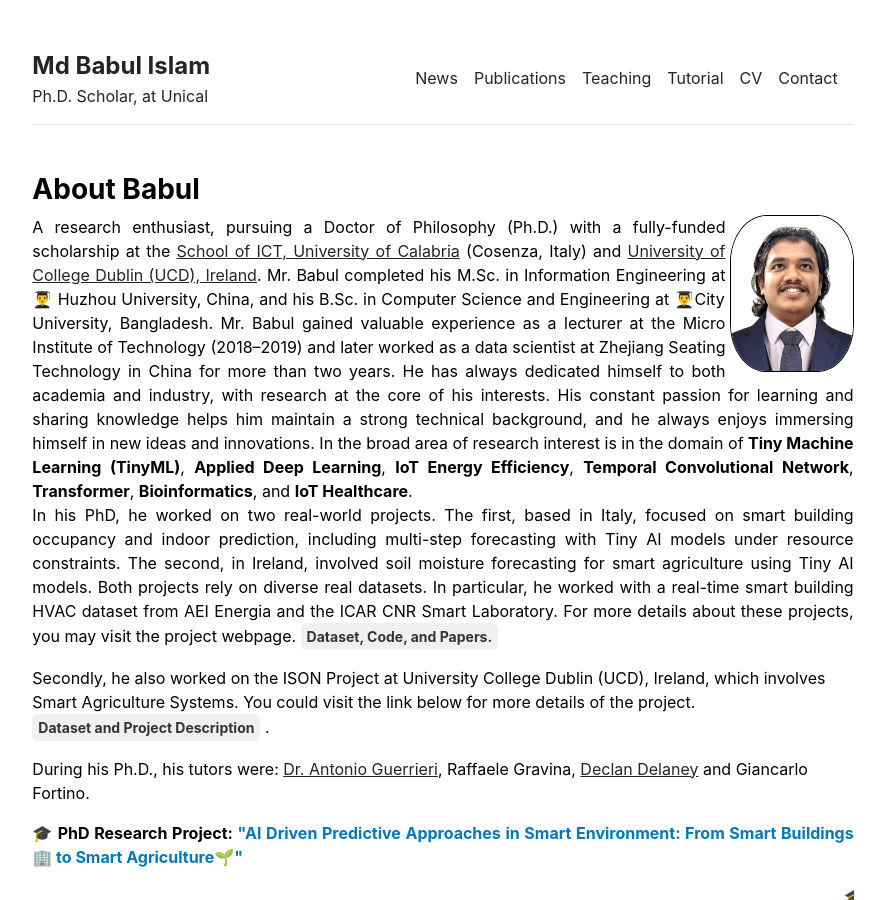
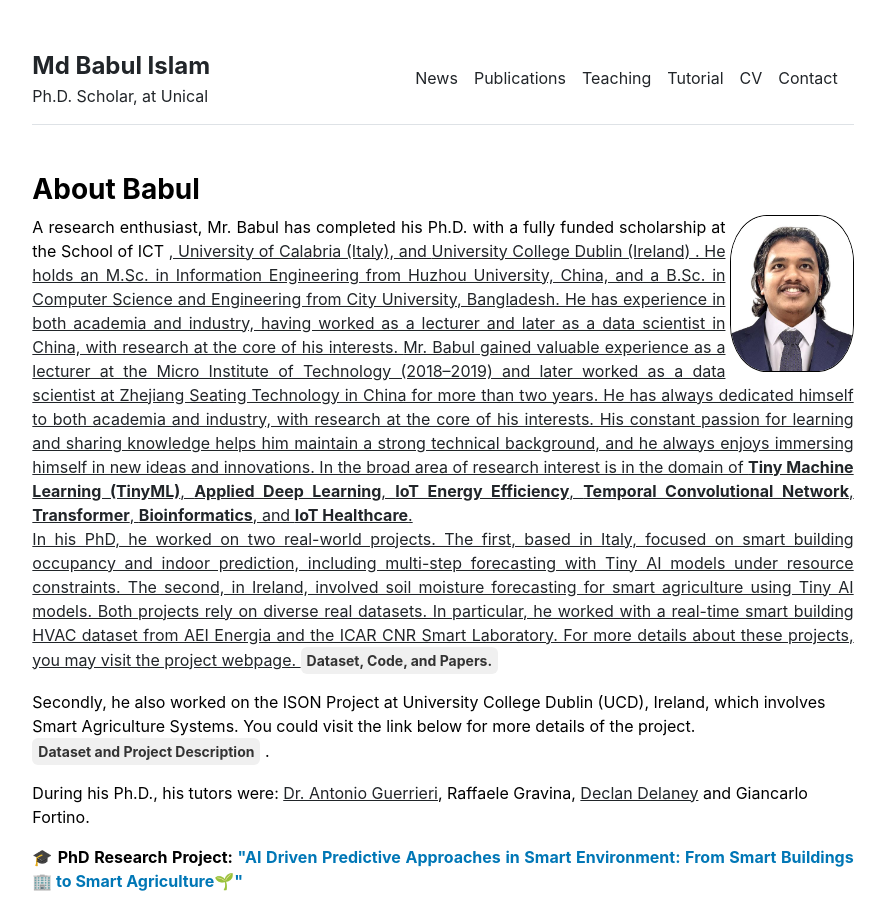
Before and after one commit to babulcseian/babulcseian.github.io, a Jekyll site: the page built from index.md, in a window 1280 px wide and 900 px high. Shown: the whole window, without its empty margins (197-1082 px from the left). Built offline with Jekyll 4.4.1, drawn with Linux system fonts in a browser that asks for light colours; a style sheet for code colours, icons or effects is not loaded.

Commit message:
Update home.html

```diff
--- a/_layouts/home.html
+++ b/_layouts/home.html
@@ -8,10 +8,14 @@ layout: default
 
 <img src="{{ site.github.url }}/assets/img/Md Babul Islam - 2 .jpeg" alt="Home" width="15%"  title="MSc Graduation" style="float:right; margin-left:5px; margin-bottom:1px; border: solid black 1px; padding=2px; border-radius: 30%">
 
-<p align="justify"> A research enthusiast, pursuing a Doctor of Philosophy (Ph.D.) with a fully-funded scholarship at the <a class="other" href='https://dottorato.dimes.unical.it/students/md-babul-islam'>School of ICT, University of Calabria</a> (Cosenza, Italy)
+<p align="justify"> A research enthusiast, Mr. Babul has completed his Ph.D. with a fully funded scholarship at the School of ICT <a class="other" href='https://dottorato.dimes.unical.it/students/md-babul-islam'>, University of Calabria (Italy), and <a class="other" href='https://www.ucd.ie/'>University College Dublin (Ireland) .
+  He holds an M.Sc. in Information Engineering from Huzhou University, China, and a B.Sc. in Computer Science and Engineering from City University, Bangladesh.
+  He has experience in both academia and industry, having worked as a lecturer and later as a data scientist in China, with research at the core of his interests.
+  <!--
+  pursuing a Doctor of Philosophy (Ph.D.) with a fully-funded scholarship at the <a class="other" href='https://dottorato.dimes.unical.it/students/md-babul-islam'>School of ICT, University of Calabria</a> (Cosenza, Italy)
 and <a class="other" href='https://www.ucd.ie/'>University of College Dublin (UCD), Ireland</a>.
 Mr. Babul completed his M.Sc. in Information Engineering at 👨‍🎓 Huzhou University, China,
-and his B.Sc. in Computer Science and Engineering at 👨‍🎓City University, Bangladesh.
+and his B.Sc. in Computer Science and Engineering at 👨‍🎓City University, Bangladesh. -->
 Mr. Babul gained valuable experience as a lecturer at the Micro Institute of Technology (2018–2019)
 and later worked as a data scientist at Zhejiang Seating Technology in China for more than two years.
 He has always dedicated himself to both academia and industry, with research at the core of his interests.
```
